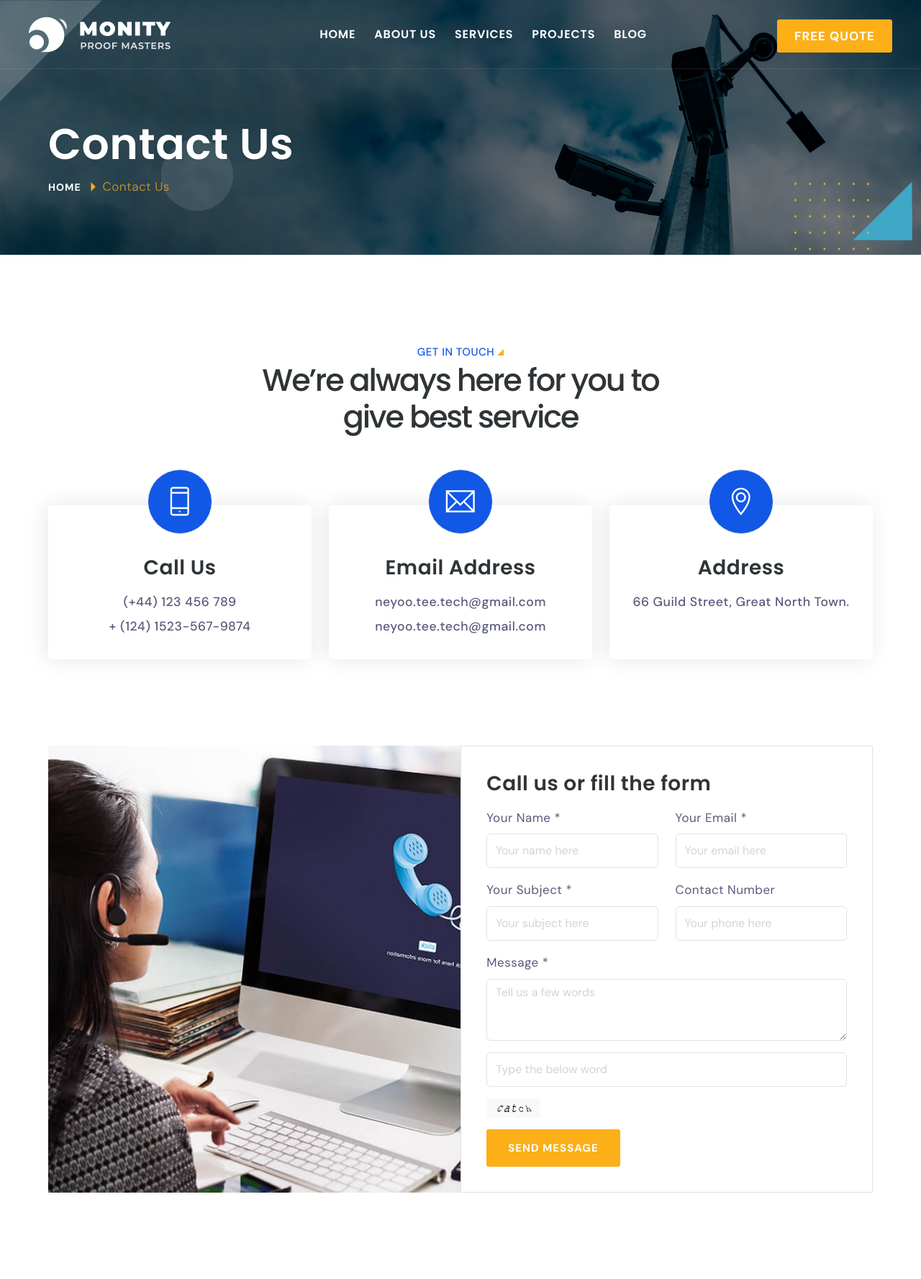
After one commit to Webprowale/ccctv, a PHP site: page /contact.php in a window 1280 px wide. The commit adds this page. Shown: the top 1777 px of the page at 72% size. Run offline with PHP 8.4, Linux system fonts and the light colour scheme; some libraries are stand-ins or nearby versions.

Commit message:
web page is link all round and logic for contact

```diff
--- a/about.php
+++ b/about.php
@@ -369,8 +369,6 @@
             <div class="d-none d-lg-inline-block p-2 border border-width-2 border-secondary position-absolute rounded-circle top-5 left-25 ani-left-right"></div>
         </section>
 
-        <!-- FOOTER
-        ================================================== -->
        <!-- FOOTER
         ================================================== -->
         <?php require "./footer.php"; ?>
--- a/blog.php
+++ b/blog.php
@@ -9,9 +9,9 @@
             <div class="container">
                 <div class="row">
                     <div class="col-md-12">
-                        <h1>Blog Grid</h1>
+                        <h1>Blog</h1>
                         <ul>
-                            <li><a href="index.html">Home</a></li>
+                            <li><a href="./index.php">Home</a></li>
                             <li>Blog Grid</li>
                         </ul>
                     </div>
--- /dev/null
+++ b/contact.php
@@ -0,0 +1,225 @@
+<!-- logic -->
+<?php
+if ($_SERVER["REQUEST_METHOD"] === "POST") {
+    try {
+        $to = "";
+        $subject = "Contact Form Submission " . $_POST['subject'];
+        $name = "Name: " . $_POST['name'];
+        $email = "Email: " . $_POST['email'];
+        $phone = "Phone: " . $_POST['phone'];
+        $message = "Message: " . $_POST['message'];
+
+        $headers = "From: " . $_POST['email'] . "\r\n" .
+                   "Reply-To: " . $_POST['email'] . "\r\n" .
+                   "X-Mailer: PHP/" . phpversion();
+
+        $body = $name . "\r\n" . $email . "\r\n" . $phone . "\r\n" . $message;
+
+        if (mail($to, $subject, $body, $headers)) {
+            echo "<script>alert('Email sent successfully!')</script>";
+        } else {
+            throw new Exception("Email sending failed!");
+        }
+    } catch (Exception $e) {
+        echo "<script>alert('Email sending failed!')</script>";
+    }
+}
+?>
+
+
+<?php
+$pageTitle = "Contact Us";
+require "./header.php";
+?>
+<!-- PAGE TITLE
+        ================================================== -->
+<section class="page-title-section bg-img cover-background top-position1" data-overlay-dark="5" data-background="img/bg/bg-01.jpg">
+    <div class="container">
+        <div class="row">
+            <div class="col-md-12">
+                <h1>Contact Us</h1>
+                <ul>
+                    <li><a href="index.html">Home</a></li>
+                    <li>Contact Us</li>
+                </ul>
+            </div>
+        </div>
+    </div>
+    <span class="triangle-3 z-index-1 d-none d-sm-inline-block"></span>
+    <span class="triangle-4 z-index-1 d-none d-sm-inline-block"></span>
+    <img src="img/content/dots2.png" class="position-absolute right-5 bottom-5 ani-top-bottom z-index-3 d-none d-sm-block" alt="...">
+    <div class="page-title-round ani-move"></div>
+</section>
+
+<!-- CONTACT INFO
+        ================================================== -->
+<section class="contact-form">
+    <div class="container">
+        <div class="section-heading wow fadeIn pb-2-9" data-wow-delay="100ms">
+            <span>Get In Touch</span>
+            <h2 class="h1">We’re always here for you to give best service</h2>
+        </div>
+        <div class="row g-xxl-5 mt-n1-9">
+            <div class="col-md-6 col-lg-4 mt-1-9 wow fadeIn" data-wow-delay="100ms">
+                <div class="contact-wrapper">
+                    <div class="contact-icon">
+                        <i class="ti-mobile fs-1 text-white"></i>
+                    </div>
+                    <div class="contact-content">
+                        <h4 class="h3 mb-3">Call Us</h4>
+                        <h2 class="title-hover">Call Us</h2>
+                        <a href="#!" class="d-block font-weight-500 mb-1 display-md-28">(+44) 123 456 789</a>
+                        <a href="#!" class="font-weight-500 display-md-28">+ (124) 1523-567-9874</a>
+                    </div>
+                </div>
+            </div>
+
+            <div class="col-md-6 col-lg-4 mt-8 mt-md-1-9 wow fadeIn" data-wow-delay="150ms">
+                <div class="contact-wrapper">
+                    <div class="contact-icon">
+                        <i class="ti-email fs-1 text-white"></i>
+                    </div>
+                    <div class="contact-content">
+                        <h4 class="h3 mb-3">Email Address</h4>
+                        <h2 class="title-hover">Email</h2>
+                        <a href="" class="d-block font-weight-500 mb-1 display-md-28">neyoo.tee.tech@gmail.com</a>
+                        <a href="" class="font-weight-500 display-md-28">neyoo.tee.tech@gmail.com</a>
+                    </div>
+                </div>
+            </div>
+
+            <div class="col-md-6 col-lg-4 mt-8 mt-lg-1-9 wow fadeIn" data-wow-delay="200ms">
+                <div class="contact-wrapper">
+                    <div class="contact-icon">
+                        <i class="ti-location-pin fs-1 text-white"></i>
+                    </div>
+                    <div class="contact-content">
+                        <h4 class="h3 mb-3">Address</h4>
+                        <h2 class="title-hover">Address</h2>
+                        <span class="d-block font-weight-500 w-xxl-55 mx-auto display-md-28">66 Guild Street, Great North Town.</span>
+                    </div>
+                </div>
+            </div>
+        </div>
+    </div>
+</section>
+
+<!-- CONTACT FORM
+        ================================================== -->
+<section class="pt-0">
+    <div class="container">
+        <div class="row gx-lg-0 justify-content-center">
+            <div class="col-lg-6 wow fadeIn d-none d-lg-block" data-wow-delay="100ms">
+                <div class="bg-img h-100 cover-background" data-overlay-dark="0" data-background="img/bg/bg-03.jpg"></div>
+            </div>
+            <div class="col-lg-6">
+                <div class="wow fadeIn position-relative z-index-9" data-wow-delay="200ms">
+                    <div class="border p-1-6 p-sm-1-9 p-lg-2-2 form-background">
+                        <h2 class="mb-3 h3">Call us or fill the form</h2>
+                        <form action="" method="post" enctype="multipart/form-data" onclick="">
+                            <div class="quform-elements">
+                                <div class="row">
+                                    <!-- Begin Text input element -->
+                                    <div class="col-md-6">
+                                        <div class="form-group">
+                                            <label for="name">Your Name <span>*</span></label>
+                                            <div class="quform-input">
+                                                <input class="form-control" id="name" type="text" name="name" placeholder="Your name here">
+                                            </div>
+                                        </div>
+                                    </div>
+                                    <!-- End Text input element -->
+
+                                    <!-- Begin Text input element -->
+                                    <div class="col-md-6">
+                                        <div class="form-group">
+                                            <label for="email">Your Email <span>*</span></label>
+                                            <div class="quform-input">
+                                                <input class="form-control" id="email" type="text" name="email" placeholder="Your email here">
+                                            </div>
+                                        </div>
+                                    </div>
+                                    <!-- End Text input element -->
+
+                                    <!-- Begin Text input element -->
+                                    <div class="col-md-6">
+                                        <div class="form-group">
+                                            <label for="subject">Your Subject <span>*</span></label>
+                                            <div class="quform-input">
+                                                <input class="form-control" id="subject" type="text" name="subject" placeholder="Your subject here">
+                                            </div>
+                                        </div>
+                                    </div>
+                                    <!-- End Text input element -->
+
+                                    <!-- Begin Text input element -->
+                                    <div class="col-md-6">
+                                        <div class="form-group">
+                                            <label for="phone">Contact Number</label>
+                                            <div class="quform-input">
+                                                <input class="form-control" id="phone" type="text" name="phone" placeholder="Your phone here">
+                                            </div>
+                                        </div>
+                                    </div>
+                                    <!-- End Text input element -->
+
+                                    <!-- Begin Textarea element -->
+                                    <div class="col-md-12">
+                                        <div class="form-group">
+                                            <label for="message">Message <span>*</span></label>
+                                            <div class="quform-input">
+                                                <textarea class="form-control" id="message" name="message" rows="3" placeholder="Tell us a few words"></textarea>
+                                            </div>
+                                        </div>
+                                    </div>
+                                    <!-- End Textarea element -->
+
+                                    <!-- Begin Captcha element -->
+                                    <div class="col-md-12">
+                                        <div class="form-group">
+                                            <div class="quform-input">
+                                                <input class="form-control" id="type_the_word" type="text" name="type_the_word" placeholder="Type the below word">
+                                            </div>
+                                        </div>
+                                        <div class="form-group">
+                                            <div class="quform-captcha">
+                                                <div class="quform-captcha-inner">
+                                                    <img src="quform/images/captcha/courier-new-light.png" alt="...">
+                                                </div>
+                                            </div>
+                                        </div>
+                                    </div>
+                                    <!-- End Captcha element -->
+
+                                    <!-- Begin Submit button -->
+                                    <div class="col-md-12">
+                                        <div class="quform-submit-inner">
+                                            <button class="butn border-0" type="submit">Send Message</button>
+                                        </div>
+                                        <div class="quform-loading-wrap text-start"><span class="quform-loading"></span></div>
+                                    </div>
+                                    <!-- End Submit button -->
+
+                                </div>
+                            </div>
+                        </form>
+
+                    </div>
+                </div>
+            </div>
+        </div>
+    </div>
+</section>
+
+<!-- MAP
+        ================================================== -->
+<div>
+    <iframe class="map-h500 position-relative map-navigation" id="gmap_canvas" src="https://maps.google.com/maps?q=london&amp;t=&amp;z=13&amp;ie=UTF8&amp;iwloc=&amp;output=embed"></iframe>
+</div>
+
+
+<!-- FOOTER
+        ================================================== -->
+<?php require "./footer.php"; ?>
+
+<!-- ================================================== -->
--- a/footer.php
+++ b/footer.php
@@ -13,7 +13,7 @@
                             <li><a href="https://www.facebook.com/" target="_blank"><i class="fab fa-facebook-f"></i></a></li>
                             <li><a href="https://twitter.com/" target="_blank"><i class="fab fa-twitter"></i></a></li>
                             <li><a href="https://www.youtube.com/" target="_blank"><i class="fab fa-youtube"></i></a></li>
-                            <li><a href="https://www.instagram.com/" target="_blank"><i class="fa-brands fa-instagram"></i></a></li>
+                            <li><a href="https://www.instagram.com/neyootee?igsh=YzljYTK1" target="_blank"><i class="fa-brands fa-instagram"></i></a></li>
                         </ul>
 
                     </div>
--- a/header.php
+++ b/header.php
@@ -76,8 +76,8 @@
                                     <!-- start attribute navigation -->
                                     <div class="attr-nav align-items-xl-center ms-xl-auto main-font">
                                         <ul>
-                                            <li class="search"><a href="#!"><i class="fas fa-search"></i></a></li>
-                                            <li class="d-none d-xl-inline-block"><a href="" class="butn text-white md"><span>Free Quote</span></a></li>
+                                            <!-- <li class="search"><a href="./blog.php"><i class="fas fa-search"></i></a></li> -->
+                                            <li class="d-none d-xl-inline-block"><a href="./contact.php" class="butn text-white md"><span>Free Quote</span></a></li>
                                         </ul>
                                     </div>
                                     <!-- end attribute navigation -->
```
Also changed, not shown: index.php (+15 -15 lines), our-services.php (+10 -10 lines).
